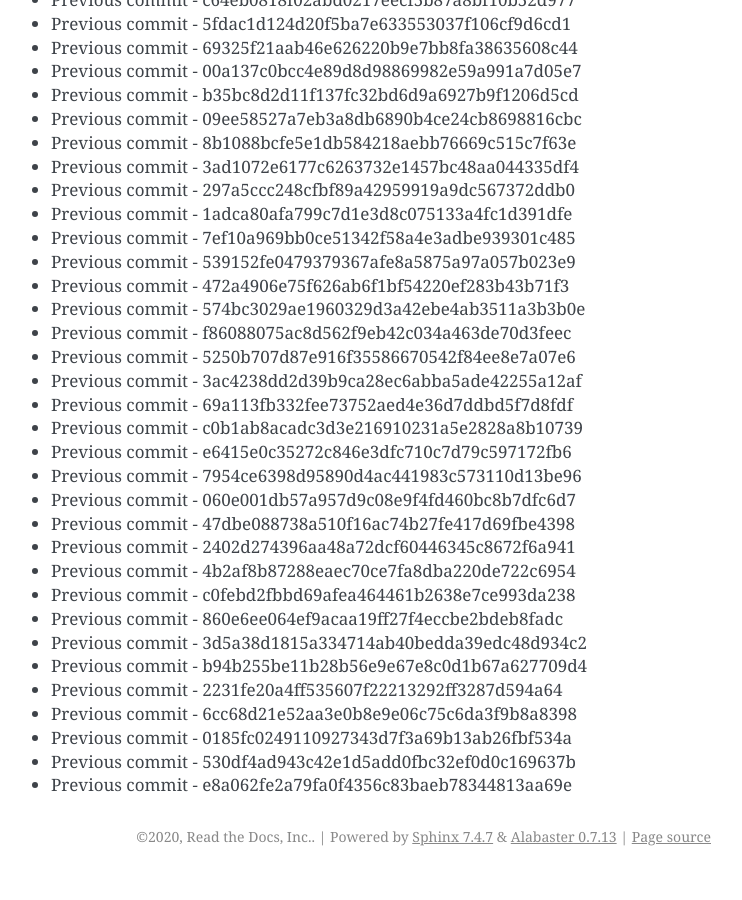
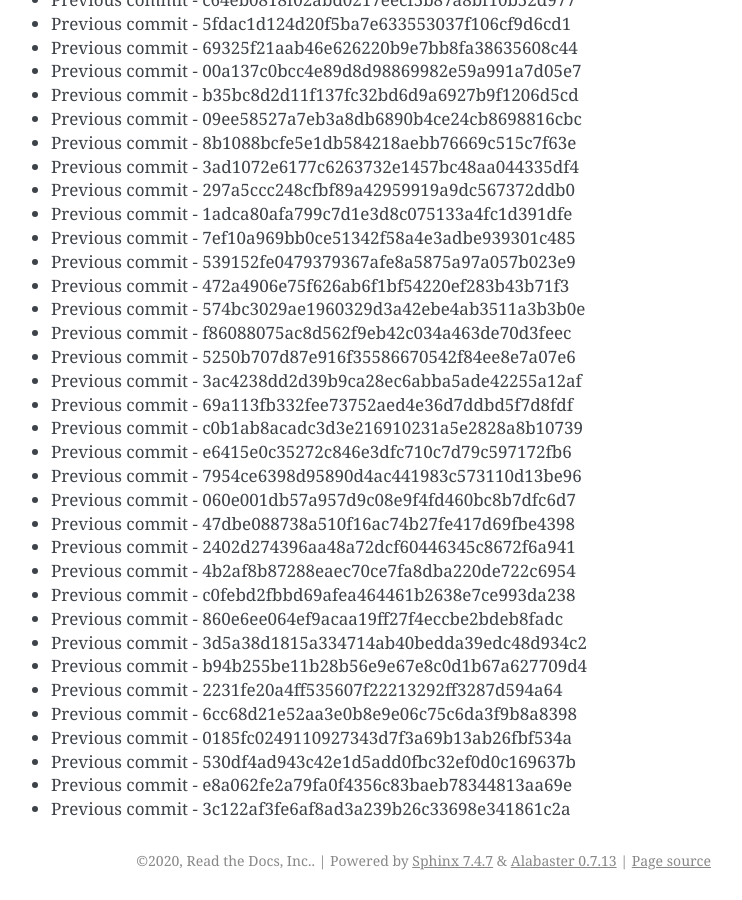
Before and after one commit to readthedocs/rtd-git-stresstest, a Sphinx documentation site: the page built from docs/updates.rst, in a window 1280 px wide and 900 px high, scrolled down 1417 px. Shown: the whole window, without its empty margins (399-1141 px from the left). Built offline with Sphinx 7.4.7, drawn with Linux system fonts in a browser that asks for light colours; before the commit the page ends 2293 px from its top, so only the background shows below that.

Commit message:
Generating commit from previous: 3c122af3fe6af8ad3a239b26c33698e341861c2a

```diff
--- a/docs/updates.rst
+++ b/docs/updates.rst
@@ -91,3 +91,4 @@ It can be tested for any performance characteristics.
 * Previous commit - 0185fc0249110927343d7f3a69b13ab26fbf534a
 * Previous commit - 530df4ad943c42e1d5add0fbc32ef0d0c169637b
 * Previous commit - e8a062fe2a79fa0f4356c83baeb78344813aa69e
+* Previous commit - 3c122af3fe6af8ad3a239b26c33698e341861c2a
```
